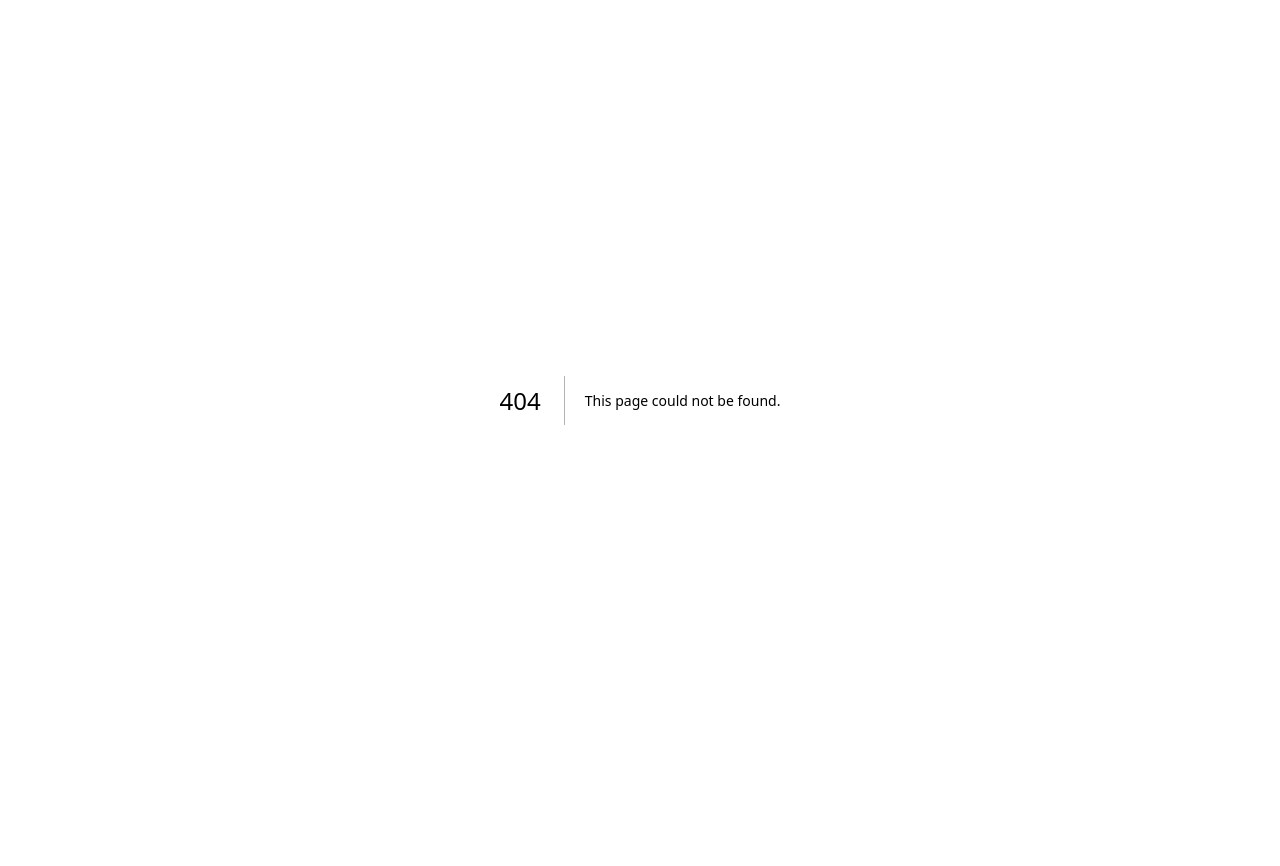
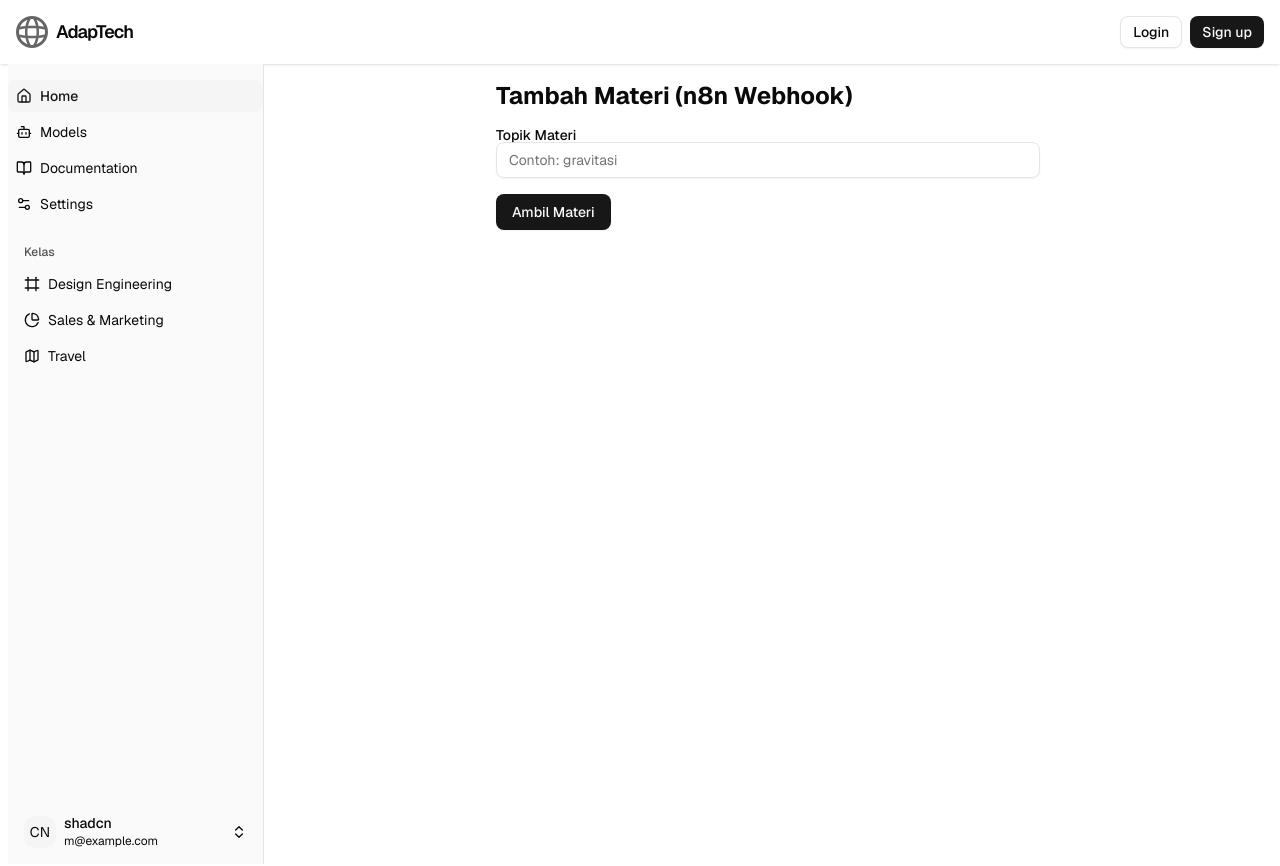
Before and after one commit to MiiiW7/adapteach, a Next.js app: page /kelas/1/tambah-materi in a window 1280 px wide. Before the commit this address had no page. Shown: the top 866 px of the page. Before the commit the page ends 800 px from the top, so only its background shows below. Built offline with nearby package versions, Linux system fonts and the light colour scheme.

Commit message:
use webhooks n8n

```diff
--- a/app/(dashboard)/kelas/[kode]/page.jsx
+++ b/app/(dashboard)/kelas/[kode]/page.jsx
@@ -1,5 +1,5 @@
 "use client";
-import { useEffect, useState } from "react";
+import { use, useEffect, useState } from "react";
 import { useParams } from "next/navigation";
 import { Button } from "@/components/ui/button";
 import Link from "next/link";
@@ -11,6 +11,7 @@ export default function DetailKelas() {
   const [kelas, setKelas] = useState(null);
   const [loading, setLoading] = useState(true);
   const [error, setError] = useState("");
+  const [teacher, setTeacher] = useState(false);
 
   useEffect(() => {
     const fetchKelas = async () => {
@@ -32,6 +33,15 @@ export default function DetailKelas() {
     };
     if (kode) fetchKelas();
   }, [kode]);
+
+  useEffect(() => {
+    const role = localStorage.getItem('role');
+    if (role === 'TEACHER') {
+      setTeacher(true);
+    } else {
+      setTeacher(false);
+    }
+  }, []);
 
   if (loading) return (
     <div className="max-w-xl mx-auto bg-white rounded-xl shadow p-8 mt-10 animate-pulse">
@@ -56,11 +66,17 @@ export default function DetailKelas() {
         <div className="text-sm text-gray-500">Dibuat: {new Date(kelas.createdAt).toLocaleDateString()}</div>
       </div>
       <div className="max-w-xl mx-auto bg-white rounded-xl shadow p-8 mt-10">
+        {teacher ? (
           <div className="flex items-center justify-center mb-4">
-      <Link href={`/kelas/${kelas.code}/bahan-ajar`}>
+          <Link href={`/kelas/${kelas.code}/tambah-materi`}>
             <Button>Tambah Bahan Ajar</Button>
           </Link>
         </div>
+        ) : (
+          <div className="flex items-center justify-center mb-4">
+            <Button disabled>Hanya guru yang dapat menambah bahan ajar</Button>
+          </div>
+        )}
       </div>
     </>
   );
--- /dev/null
+++ b/app/(dashboard)/kelas/[kode]/tambah-materi/page.jsx
@@ -0,0 +1,92 @@
+"use client"
+import { useEffect, useState } from "react"
+import { useParams, useRouter } from "next/navigation"
+import { Button } from "@/components/ui/button"
+import Link from "next/link"
+import { Skeleton } from "@/components/ui/skeleton"
+import { Input } from "@/components/ui/input"
+import { Textarea } from "@/components/ui/textarea"
+import { Label } from "@/components/ui/label"
+
+export default function TambahMateri() {
+  const { kode } = useParams();
+  const router = useRouter();
+  const [topik, setTopik] = useState("");
+  const [loading, setLoading] = useState(false);
+  const [error, setError] = useState("");
+  const [result, setResult] = useState(null);
+
+  const handleSubmit = async (e) => {
+    e.preventDefault();
+    setLoading(true);
+    setError("");
+    setResult(null);
+    try {
+      const res = await fetch("http://localhost:5678/webhook-test/search", {
+        method: "POST",
+        headers: { "Content-Type": "application/json" },
+        body: JSON.stringify({ topik }),
+      });
+      if (!res.ok) throw new Error("Gagal mengambil materi");
+      const data = await res.json();
+      console.log(data);
+      setResult(data);
+    } catch (err) {
+      setError(err.message || "Terjadi kesalahan");
+    } finally {
+      setLoading(false);
+    }
+  };
+
+
+  return (
+    <div className="max-w-xl mx-auto p-4">
+      <h1 className="text-2xl font-bold mb-4">Tambah Materi (n8n Webhook)</h1>
+      <form onSubmit={handleSubmit} className="space-y-4">
+        <div>
+          <Label htmlFor="topik">Topik Materi</Label>
+          <Input
+            id="topik"
+            value={topik}
+            onChange={(e) => setTopik(e.target.value)}
+            required
+            disabled={loading}
+            placeholder="Contoh: gravitasi"
+          />
+        </div>
+        {error && <div className="text-red-500 text-sm">{error}</div>}
+        <div className="flex gap-2">
+          <Button type="submit" disabled={loading}>
+            {loading ? "Mengambil..." : "Ambil Materi"}
+          </Button>
+        </div>
+      </form>
+
+      {result && result.visual && result.auditori && result.kinestetik && (
+        <div className="mt-8 space-y-6">
+          <h2 className="text-xl font-semibold">Hasil Materi</h2>
+          <div className="border p-4 rounded bg-gray-50">
+            <h3 className="font-bold mb-2">Visual</h3>
+            <img src={result.visual} alt="Visual Materi" className="max-w-xs rounded shadow" />
+          </div>
+          <div className="border p-4 rounded bg-gray-50">
+            <h3 className="font-bold mb-2">Auditori</h3>
+            <iframe
+              width="350"
+              height="200"
+              src={result.auditori.replace("watch?v=", "embed/")}
+              title="Auditori Materi"
+              frameBorder="0"
+              allow="accelerometer; autoplay; clipboard-write; encrypted-media; gyroscope; picture-in-picture"
+              allowFullScreen
+            ></iframe>
+          </div>
+          <div className="border p-4 rounded bg-gray-50">
+            <h3 className="font-bold mb-2">Kinestetik</h3>
+            <p>{result.kinestetik}</p>
+          </div>
+        </div>
+      )}
+    </div>
+  );
+}
--- a/components/navbar1.jsx
+++ b/components/navbar1.jsx
@@ -19,7 +19,7 @@ import { Avatar, AvatarFallback, AvatarImage } from "@/components/ui/avatar";
 import { SidebarTrigger } from "@/components/ui/sidebar";
 import { useEffect, useState } from "react";
 
-const Navbar1 = ({
+const   Navbar1 = ({
   logo = {
     url: "/",
     src: "/globe.svg",
@@ -69,12 +69,7 @@ const Navbar1 = ({
             {isLoggedIn ? (
               <DropdownMenu>
                 <DropdownMenuTrigger asChild>
-                  <span>
-                    <Avatar>
-                      <AvatarImage src="/next.svg" alt="User" />
-                      <AvatarFallback></AvatarFallback>
-                    </Avatar>
-                  </span>
+                  <Menu className="h-6 w-6 cursor-pointer" />
                 </DropdownMenuTrigger>
                 <DropdownMenuContent align="end" className="">
                   <DropdownMenuItem asChild>
@@ -124,12 +119,7 @@ const Navbar1 = ({
             {isLoggedIn ? (
               <DropdownMenu>
                 <DropdownMenuTrigger asChild>
-                  <span>
-                    <Avatar>
-                      <AvatarImage src="/next.svg" alt="User" />
-                      <AvatarFallback></AvatarFallback>
-                    </Avatar>
-                  </span>
+                  <Menu className="h-6 w-6 cursor-pointer" />
                 </DropdownMenuTrigger>
                 <DropdownMenuContent align="end" className="">
                   <DropdownMenuItem asChild>
```
Lines whose indentation alone changed are shown as unchanged.
